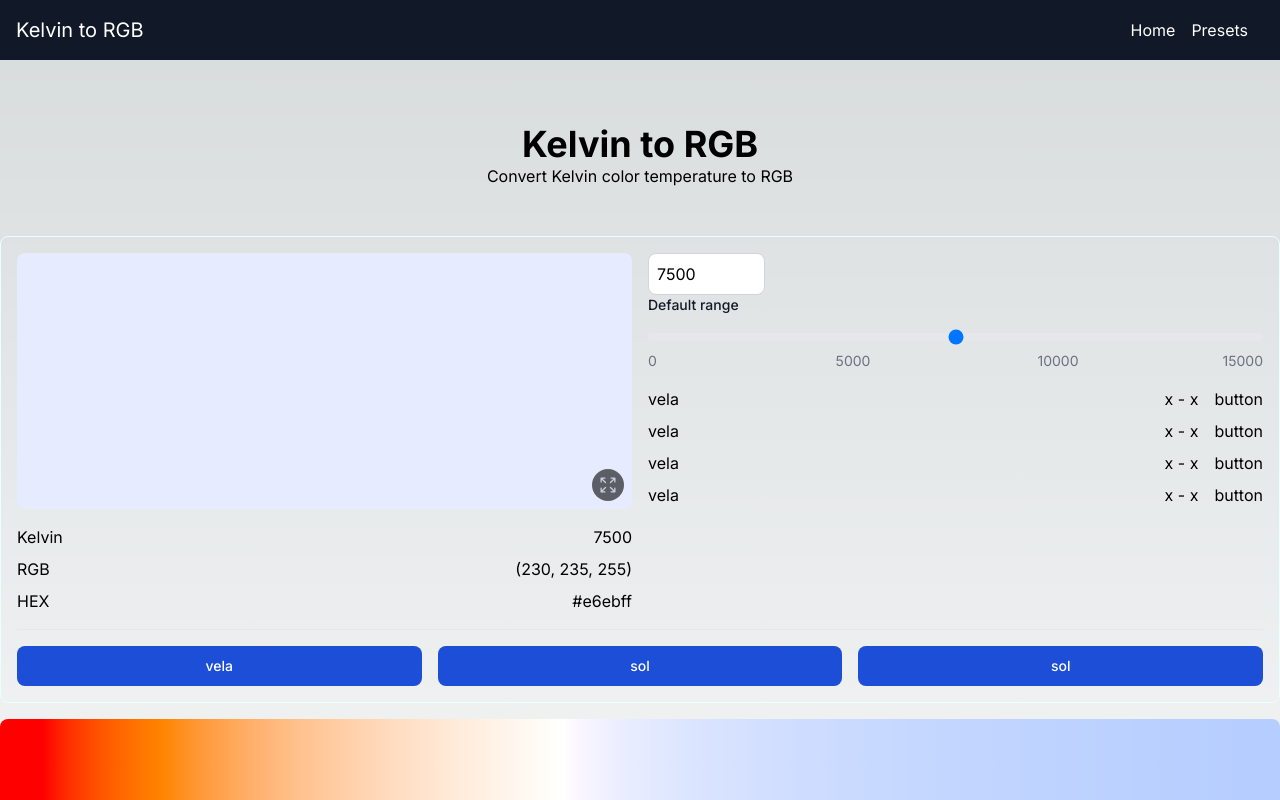
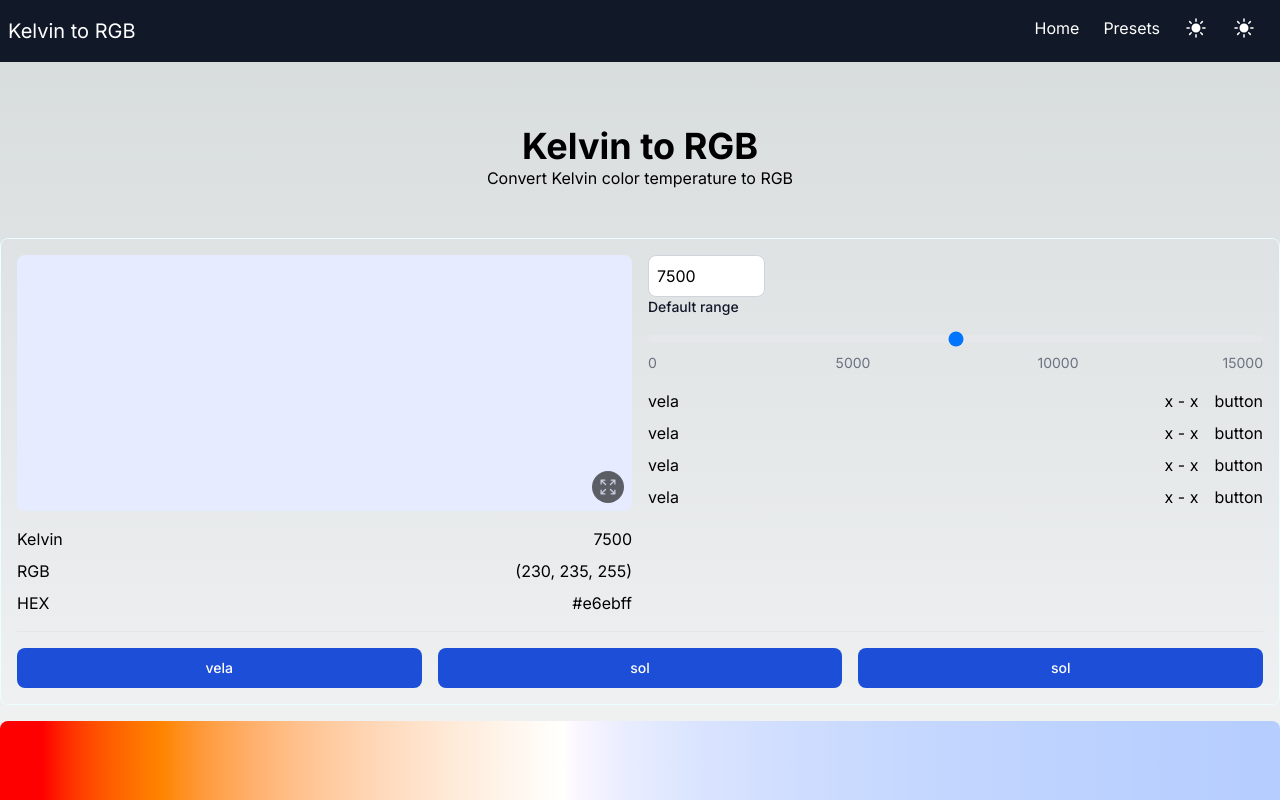
Before and after one commit to tiagoFlach/kelvin-to-rgb, a Next.js app: page / in a window 1280 px wide. Shown: the top 800 px of the page. Built offline with nearby package versions, Linux system fonts and the light colour scheme.

Commit message:
WIP: updating presets

```diff
--- a/src/app/components/header.tsx
+++ b/src/app/components/header.tsx
@@ -1,17 +1,35 @@
 // import { GithubIcon } from "@heroicons/react/24/solid";
+
+import { SunIcon } from "@heroicons/react/24/solid";
+
+export function getToggleIcon() {
+  return <SunIcon className="w-6 h-6" />;
+}
+
+export function getGithubIcon() {
+  // return <GithubIcon className="w-6 h-6" />;
+}
 
 export default function Header() {
   return (
-    <header className="p-4 bg-gray-900 text-white">
+    <header className="p-2 bg-gray-900 text-white">
       <div className="container flex justify-between items-center mx-auto">
         <h1 className="text-xl">Kelvin to RGB</h1>
-        <nav>
-          <ul className="flex space-x-4">
-            <li>
+        <nav className="flex items-center">
+          <ul className="flex space-x-2">
+            <li className="rounded p-2 hover:bg-gray-950">
               <a href="/">Home</a>
             </li>
-            <li>
+            <li className="rounded p-2 hover:bg-gray-950">
               <a href="/presets">Presets</a>
+            </li>
+            <li className="rounded p-2 hover:bg-gray-950">
+              <button>{getToggleIcon()}</button>
+            </li>
+            <li className="rounded p-2 hover:bg-gray-950">
+              <a href="https://github.com/tiagoFlach/kelvin-to-rgb">
+                {getToggleIcon()}
+              </a>
             </li>
 
             <li>{/* <GithubIcon className="w-6 h-6" /> */}</li>
--- a/src/app/components/presets.tsx
+++ b/src/app/components/presets.tsx
@@ -1,21 +1,23 @@
-const { Presets } = require("./lib/presets");
+// const { PresetsData } = require("../data/presets.js");
 
 export default function Presets() {
+  // get data from file
+  // const presets = PresetsData;
+  const presets = require("../data/presets.js");
 
-  // get data from file
-  const presets =
+  console.log(presets);
 
   return (
     <ul role="list" className="divide-y divide-gray-100">
-      {presets.map((person) => (
-        <li key={person.email} className="flex justify-between gap-x-6 py-5">
+      {/* {presets.map((object) => (
+        <li key={object.name} className="flex justify-between gap-x-6 py-5">
           <div className="flex min-w-0 gap-x-4">
             <div className="min-w-0 flex-auto">
               <p className="text-sm font-semibold leading-6 text-gray-900">
-                {person.name}
+                {object.name}
               </p>
               <p className="mt-1 truncate text-xs leading-5 text-gray-500">
-                {person.email}
+                {object.kelvin}
               </p>
             </div>
           </div>
@@ -25,7 +27,7 @@ export default function Presets() {
             </div>
           </div>
         </li>
-      ))}
+      ))} */}
     </ul>
   );
 }
--- a/src/app/lib/presets.ts
+++ b/src/app/data/presets.js
@@ -1,8 +1,4 @@
-const presets = [
-  {
-    name: "Candle",
-    kelvin: 1900,
-  },
+let presets = [
   {
     name: "Candle",
     kelvin: 1900,
--- a/src/app/page.tsx
+++ b/src/app/page.tsx
@@ -249,7 +249,7 @@ export default function Home() {
                 <div className="flex-none">button</div>
               </div>
             </div>
-            {/* <Presets></Presets> */}
+            <Presets />
           </div>
         </div>
         <hr />
```
Also changed, not shown: 1 other file (tests, documents, lock files or other folders).
